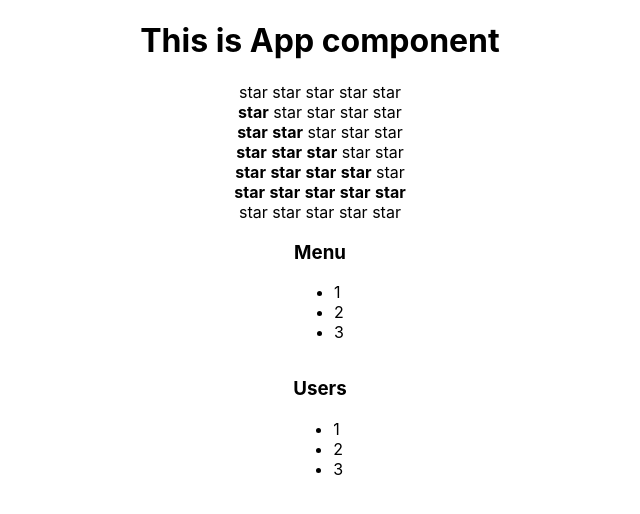
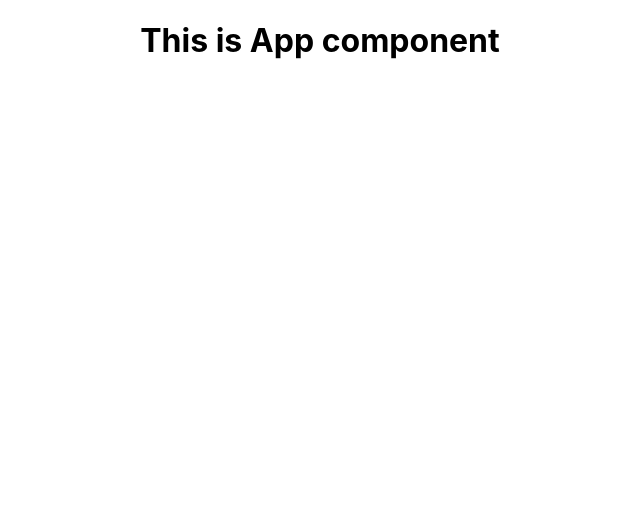
Before and after one commit to AnatolyNikol/react_practice, a React (Create React App) app: page / in a window 1280 px wide. Shown: the top 514 px of the page, without its empty margins (320-960 px from the left). Built offline with nearby package versions, Linux system fonts and the light colour scheme.

Commit message:
callbacks

```diff
--- a/src/App.tsx
+++ b/src/App.tsx
@@ -1,33 +1,42 @@
-import React from 'react';
+import React, {useState} from 'react';
 import './App.css';
 import {Accordion} from "./components/Accordion/Accordion";
-import {Rating} from "./components/Rating/Rating";
+import {Rating, ValueType} from "./components/Rating/Rating";
 import {OnOff} from "./components/OnOff/OnOff";
 import {UncontrolledAccordion} from "./components/UncontrolledAccordion/UncontrolledAccordion";
 import {UncontrolledRating} from "./components/UncontrolledRating/UncontrolledRating";
 import {UncontrolledOnOff} from "./components/UncontrolledOnOff/UncontrolledOnOff";
 
+
 //function declaration
 function App() {
     console.log('App rendered')
+
+    let [value, setValue] = useState<ValueType>(0)
+    let [collapsed, setCollapsed] = useState(false)
+    let [on, setOn] = useState(true)
+
+    const callback = (newValue: ValueType) => {
+        setValue(newValue)
+    }
+
     //обязана вернуть JSX
     return (
         <div className="App">
             <PageTitle title='This is App component'/>
-            <Rating value={0}/>
+            {/*<Rating value={0}/>
             <Rating value={1}/>
             <Rating value={2}/>
             <Rating value={3}/>
             <Rating value={4}/>
-            <Rating value={5}/>
-            <UncontrolledRating/>
-            {/*<Accordion title='Menu' collapsed={true}/>
-            <Accordion title='Contacts' collapsed={false}/>*/}
-            <UncontrolledAccordion title='Menu'/>
-            <UncontrolledAccordion title='Users'/>
-            {/*<OnOff isOn={true}/>
-            <OnOff isOn={false}/>
-            <UncontrolledOnOff/>*/}
+            <Rating value={5}/>*/}
+            {/*<Rating value={value} callback={callback}/>*/}
+            {/*<UncontrolledRating/>*/}
+            {/*<Accordion title='Menu' collapsed={collapsed} onClick={() => setCollapsed(!collapsed)}/>*/}
+           {/* <UncontrolledAccordion title='Menu'/>
+            <UncontrolledAccordion title='Users'/>*/}
+            {/*<OnOff isOn={on} onClick={setOn}/>*/}
+            {/*<UncontrolledOnOff/>*/}
             {/*<OnOff />*/}
         </div>
     );
--- a/src/components/OnOff/OnOff.tsx
+++ b/src/components/OnOff/OnOff.tsx
@@ -2,6 +2,7 @@ import './OnOff.css'
 
 type OnOffPropsType = {
     isOn: boolean
+    onClick: (isOn: boolean) => void
 }
 
 export function OnOff(props: OnOffPropsType) {
@@ -9,8 +10,8 @@ export function OnOff(props: OnOffPropsType) {
 
     return (
         <div className={'container'}>
-            <div className={props.isOn ? 'switcher' + ' ' + 'on' : 'switcher'}>On</div>
-            <div className={props.isOn ? 'switcher' : 'switcher' + ' ' + 'off'}>Off</div>
+            <div className={props.isOn ? 'switcher' + ' ' + 'on' : 'switcher'} onClick={() => props.onClick(true)}>On</div>
+            <div className={props.isOn ? 'switcher' : 'switcher' + ' ' + 'off'} onClick={() => props.onClick(false)}>Off</div>
             <div className={props.isOn ? 'indicator' + ' ' + 'on' : 'indicator' + ' ' + 'off'}></div>
         </div>
     )
--- a/src/components/Rating/Rating.tsx
+++ b/src/components/Rating/Rating.tsx
@@ -1,32 +1,42 @@
 import React from "react";
 
+export type ValueType = 0 | 1 | 2 | 3 | 4 | 5
+
 type RatingPropsType = {
-    value: 0 | 1 | 2 | 3 | 4 | 5
+    value: ValueType
+    callback: (newValue: ValueType) => void
 }
 
 export function Rating(props: RatingPropsType) {
     console.log('Rating rendered')
+
+    const setValue = (newValue: ValueType) => {
+        props.callback(newValue)
+    }
+
     return (
         <div>
-            <Star selected={props.value > 0}/>
-            <Star selected={props.value > 1}/>
-            <Star selected={props.value > 2}/>
-            <Star selected={props.value > 3}/>
-            <Star selected={props.value > 4}/>
+            <Star selected={props.value > 0} setValue={setValue} value={1}/>
+            <Star selected={props.value > 1} setValue={setValue} value={2}/>
+            <Star selected={props.value > 2} setValue={setValue} value={3}/>
+            <Star selected={props.value > 3} setValue={setValue} value={4}/>
+            <Star selected={props.value > 4} setValue={setValue} value={5}/>
         </div>
     )
 }
 
 type StarPropsType = {
     selected: boolean
+    setValue: (value: ValueType) => void
+    value: ValueType
 }
 
 function Star(props: StarPropsType) {
     console.log('Star rendered')
     return (
-        props.selected
-            ? <span><b>star</b> </span>
-            : <span>star </span>
+        <span onClick={() => props.setValue(props.value)}>
+            {props.selected ? <b>star </b> : 'star '}
+        </span>
     )
     // return (
     //     <span><b>star</b> </span>
--- a/src/components/UncontrolledRating/UncontrolledRating.tsx
+++ b/src/components/UncontrolledRating/UncontrolledRating.tsx
@@ -6,38 +6,30 @@ export function UncontrolledRating() {
 
     const[value, setValue] = useState(0)
 
-    const onClickHandler = (newValue: number) => {
-        setValue(newValue)
-    }
-
     return (
         <div>
-            <Star selected={value > 0} onClick={onClickHandler} value={1}/>
-            <Star selected={value > 1} onClick={onClickHandler} value={2}/>
-            <Star selected={value > 2} onClick={onClickHandler} value={3}/>
-            <Star selected={value > 3} onClick={onClickHandler} value={4}/>
-            <Star selected={value > 4} onClick={onClickHandler} value={5}/>
+            <Star selected={value > 0} onClick={() => setValue(1)} />
+            <Star selected={value > 1} onClick={() => setValue(2)} />
+            <Star selected={value > 2} onClick={() => setValue(3)} />
+            <Star selected={value > 3} onClick={() => setValue(4)} />
+            <Star selected={value > 4} onClick={() => setValue(5)} />
         </div>
     )
 }
 
 type StarPropsType = {
     selected: boolean
-    onClick: (newValue: number) => void
-    value: number
+    onClick: () => void
 }
 
 function Star(props: StarPropsType) {
     console.log('Star rendered')
     const onClickHandler = () => {
-        props.onClick(props.value)
+        props.onClick()
     }
     return (
-        props.selected
-            ? <span onClick={onClickHandler}><b>star</b> </span>
-            : <span onClick={onClickHandler}>star </span>
+        <span onClick={onClickHandler}>
+            {props.selected ? <b>star </b> : 'star '}
+        </span>
     )
-    // return (
-    //     <span><b>star</b> </span>
-    // )
 }
```
Also changed, not shown: src/components/Accordion/Accordion.tsx (+5 -14 lines), src/components/UncontrolledOnOff/UncontrolledOnOff.tsx (+5 -2 lines).
